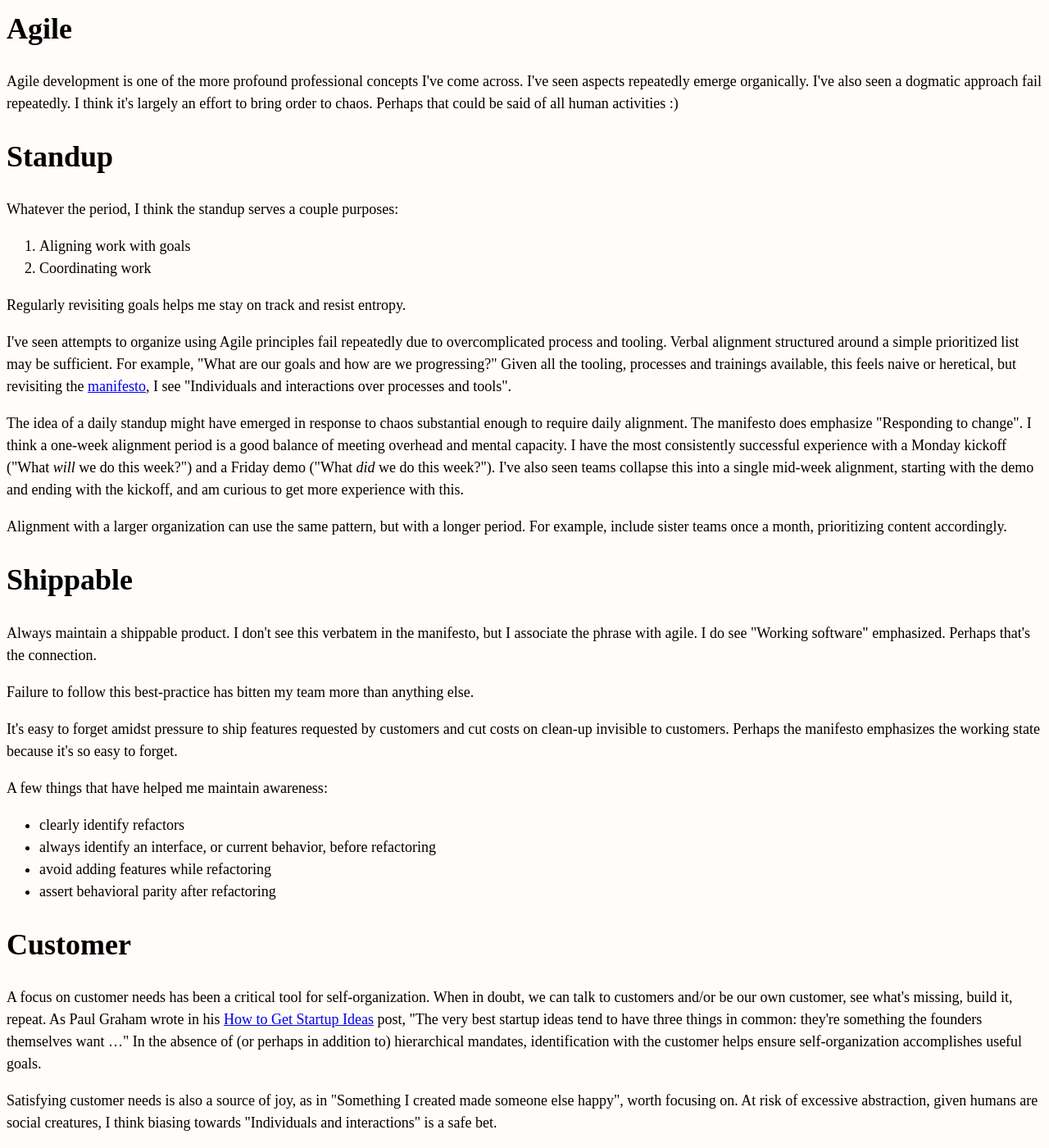
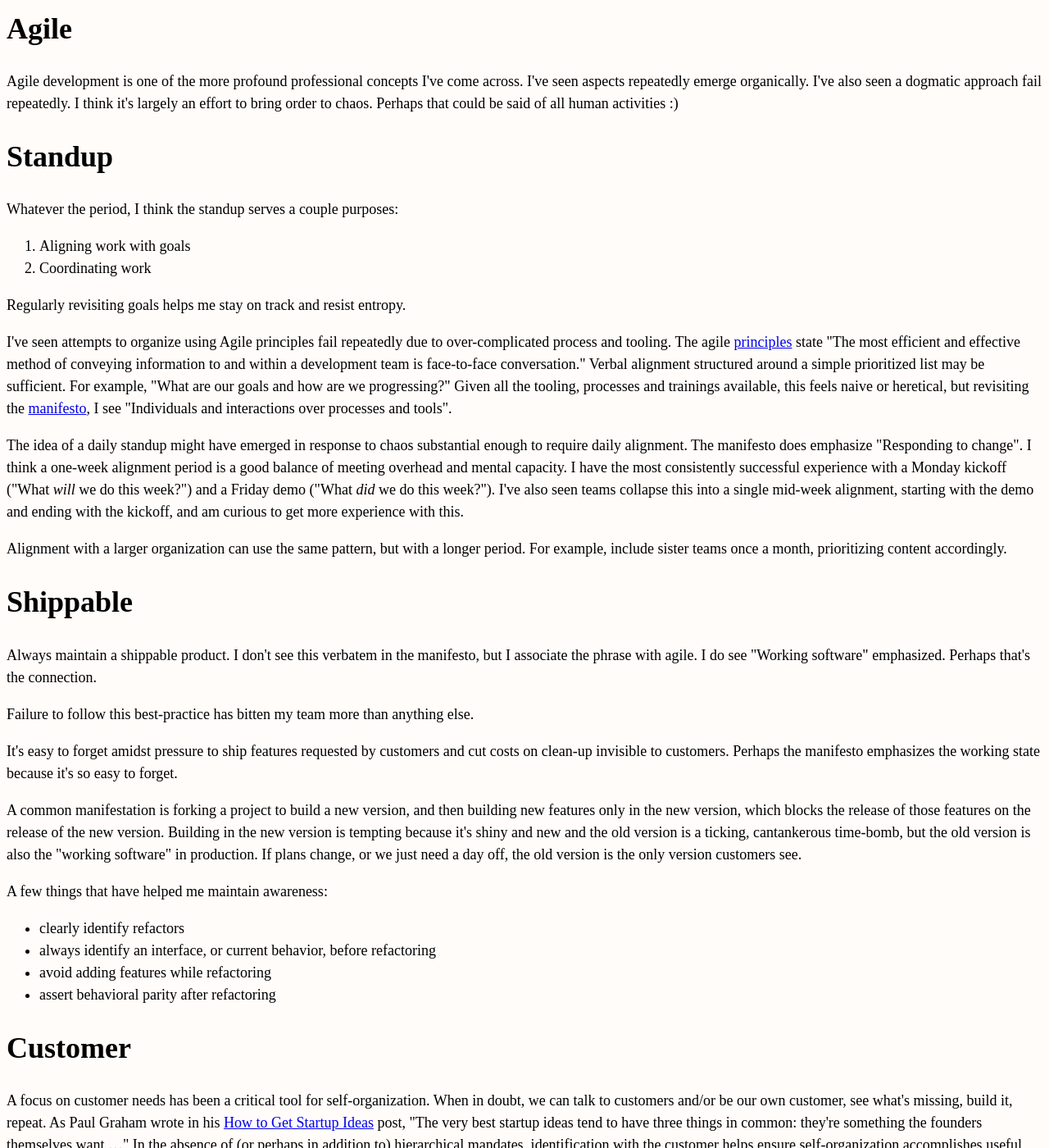
Before and after one commit to erikeldridge/erikeldridge.github.com, a Jekyll site: the page built from _posts/2018-09-25-agile.md, in a window 1280 px wide and 1400 px high. Shown: the whole window at 82% size. Built offline with Jekyll 4.4.1, drawn with Linux system fonts in a browser that asks for light colours; nearby versions of some CDN libraries; some of the changed text lies outside the part shown.

Commit message:
Update from Forestry.io - Updated agile.md

```diff
--- a/_posts/2018-09-25-agile.md
+++ b/_posts/2018-09-25-agile.md
@@ -21,9 +21,9 @@ Whatever the period, I think the standup serves a couple purposes:
 
 Regularly revisiting goals helps me stay on track and resist entropy.
 
-I've seen attempts to organize using Agile principles fail repeatedly due to overcomplicated process and tooling. Verbal alignment structured around a simple prioritized list may be sufficient. For example, "What are our goals and how are we progressing?" Given all the tooling, processes and trainings available, this feels naive or heretical, but revisiting the [manifesto](http://agilemanifesto.org/), I see "Individuals and interactions over processes and tools".
+I've seen attempts to organize using Agile principles fail repeatedly due to over-complicated process and tooling. The agile [principles](http://agilemanifesto.org/principles.html) state "The most efficient and effective method of conveying information to and within a development team is face-to-face conversation." Verbal alignment structured around a simple prioritized list may be sufficient. For example, "What are our goals and how are we progressing?" Given all the tooling, processes and trainings available, this feels naive or heretical, but revisiting the [manifesto](http://agilemanifesto.org/), I see "Individuals and interactions over processes and tools".
 
-The idea of a daily standup might have emerged in response to chaos substantial enough to require daily alignment. The manifesto does emphasize "Responding to change". I think a one-week alignment period is a good balance of meeting overhead and mental capacity. I have the most consistently successful experience with a Monday kickoff ("What *will* we do this week?") and a Friday demo ("What *did* we do this week?"). I've also seen teams collapse this into a single mid-week alignment, starting with the demo and ending with the kickoff, and am curious to get more experience with this.
+The idea of a daily standup might have emerged in response to chaos substantial enough to require daily alignment. The manifesto does emphasize "Responding to change". I think a one-week alignment period is a good balance of meeting overhead and mental capacity. I have the most consistently successful experience with a Monday kickoff ("What _will_ we do this week?") and a Friday demo ("What _did_ we do this week?"). I've also seen teams collapse this into a single mid-week alignment, starting with the demo and ending with the kickoff, and am curious to get more experience with this.
 
 Alignment with a larger organization can use the same pattern, but with a longer period. For example, include sister teams once a month, prioritizing content accordingly.
 
@@ -35,6 +35,8 @@ Failure to follow this best-practice has bitten my team more than anything else.
 
 It's easy to forget amidst pressure to ship features requested by customers and cut costs on clean-up invisible to customers. Perhaps the manifesto emphasizes the working state because it's so easy to forget.
 
+A common manifestation is forking a project to build a new version, and then building new features only in the new version, which blocks the release of those features on the release of the new version. Building in the new version is tempting because it's shiny and new and the old version is a ticking, cantankerous time-bomb, but the old version is also the "working software" in production. If plans change, or we just need a day off, the old version is the only version customers see.
+
 A few things that have helped me maintain awareness:
 
 * clearly identify refactors
@@ -44,6 +46,6 @@ A few things that have helped me maintain awareness:
 
 # Customer
 
-A focus on customer needs has been a critical tool for self-organization. When in doubt, we can talk to customers and/or be our own customer, see what's missing, build it, repeat. As Paul Graham wrote in his [How to Get Startup Ideas](http://paulgraham.com/startupideas.html) post, "The very best startup ideas tend to have three things in common: they're something the founders themselves want ..." In the absence of (or perhaps in addition to) hierarchical mandates, identification with the customer helps ensure self-organization accomplishes useful goals.
+A focus on customer needs has been a critical tool for self-organization. When in doubt, we can talk to customers and/or be our own customer, see what's missing, build it, repeat. As Paul Graham wrote in his [How to Get Startup Ideas](http://paulgraham.com/startupideas.html) post, "The very best startup ideas tend to have three things in common: they're something the founders themselves want ..." In the absence of (or perhaps in addition to) hierarchical mandates, identification with the customer helps ensure self-organization accomplishes useful goals. The principles state "The best architectures, requirements, and designs emerge from self-organizing teams."
 
 Satisfying customer needs is also a source of joy, as in "Something I created made someone else happy", worth focusing on. At risk of excessive abstraction, given humans are social creatures, I think biasing towards "Individuals and interactions" is a safe bet.
```
